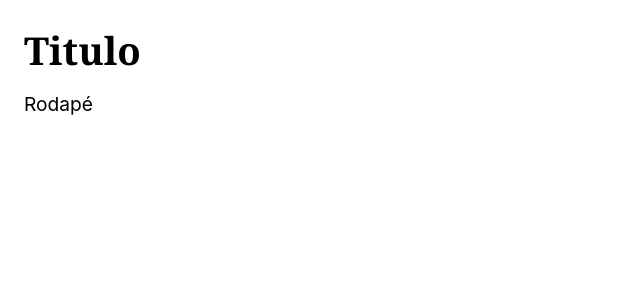
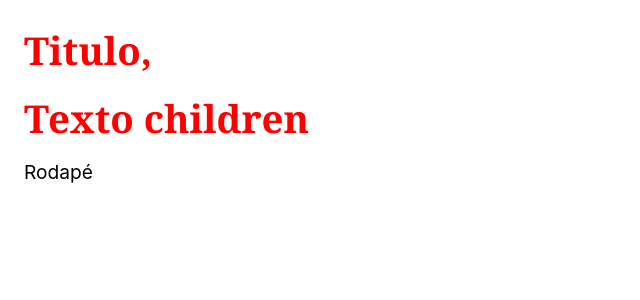
Before and after one commit to erickjohnson/origamid-react, a React (Create React App) app in the folder meuapp/: page / in a window 1280 px wide. Shown: the top 300 px of the page, without its empty margins (0-640 px from the left). Built offline with nearby package versions, Linux system fonts and the light colour scheme.

Commit message:
props children with destructring

```diff
--- a/meuapp/src/props.js
+++ b/meuapp/src/props.js
@@ -1,12 +1,14 @@
 import React from 'react'
 
-const Titulo = (props) => {
-  return <h1>{props.texto}</h1>
+const Titulo = ({cor, texto, children}) => {
+  return <h1 style={{color:cor}}>{texto}, {children}</h1>
 }
 const props = () => {
   return (
     <div>
-      <Titulo texto='Titulo' />
+      <Titulo cor='red' texto='Titulo'>
+        <p>Texto children</p>
+      </Titulo>
     </div>
   )
 }
```
